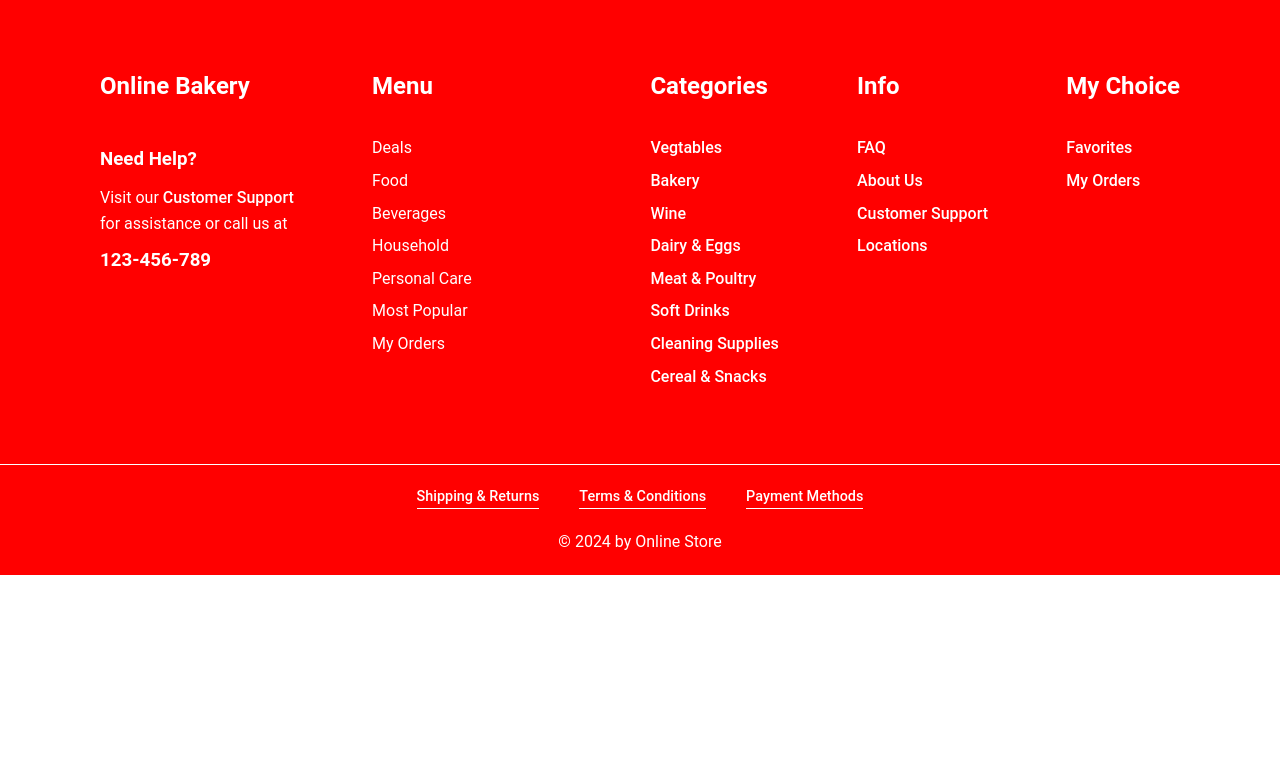
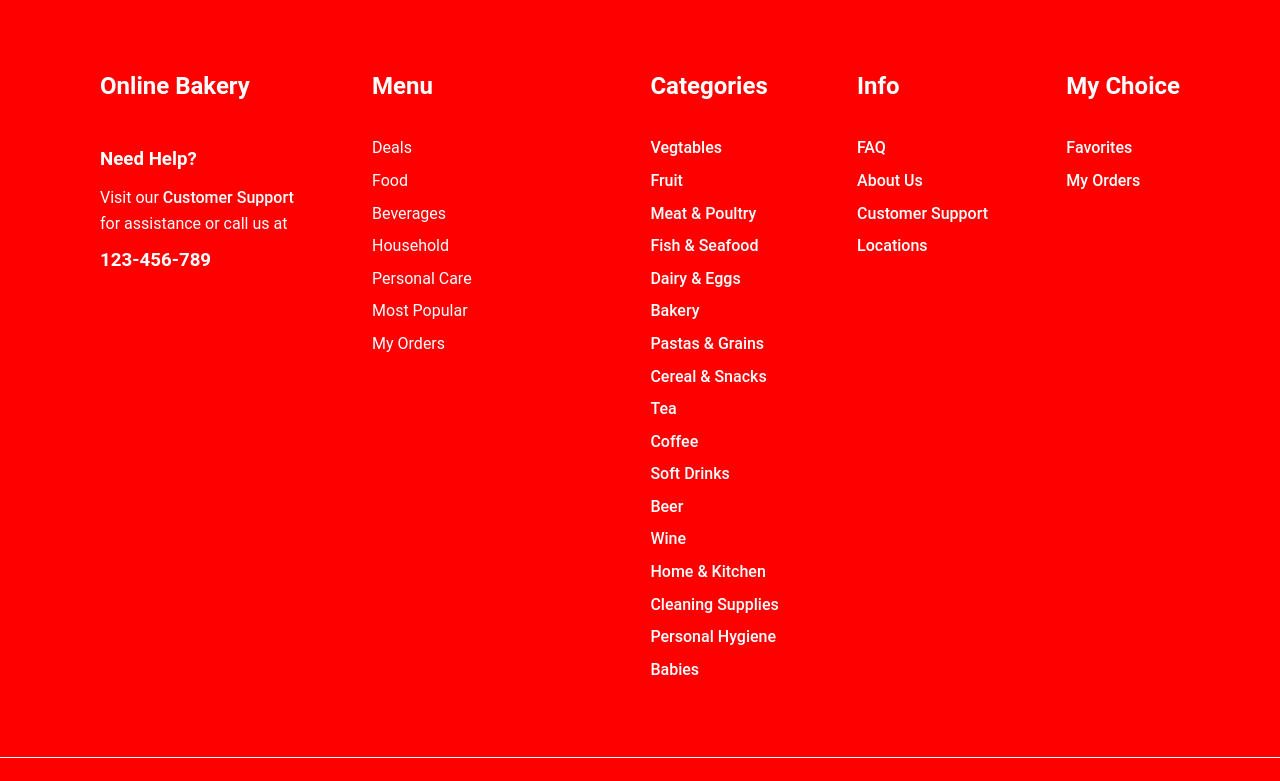
Before and after one commit to nemetht91/Online-Store, a React (Vite) app in the folder client/: page / in a window 1280 px wide. Shown: the part 3406-4187 px from the top of the page. Before the commit the page ends 3981 px from the top, so only its background shows below. Built offline with nearby package versions, Linux system fonts and the light colour scheme; no server answers.

Commit message:
add api fetch for categories

```diff
--- a/client/data/categories.js
+++ b/client/data/categories.js
@@ -1,13 +1,36 @@
 const categories = [
-    {name: "Vegtables", img:"../src/assets/img/vegtables.png", url:""},
-    {name: "Bakery", img:"../src/assets/img/bakery.png", url:""},
-    {name: "Wine", img:"../src/assets/img/wine.png", url:""},
-    {name: "Dairy & Eggs", img:"../src/assets/img/dairy.png", url:""},
-    {name: "Meat & Poultry", img:"../src/assets/img/meat.png", url:""},
-    {name: "Soft Drinks", img:"../src/assets/img/softdrink.png", url:""},
-    {name: "Cleaning Supplies", img:"../src/assets/img/cleaning.png", url:""},
-    {name: "Cereal & Snacks", img:"../src/assets/img/cereal.png", url:""},
+    {id: 1, name: "Vegtables", img:"../src/assets/img/vegtables.png", url:""},
+    {id: 2, name: "Fruit", img:"", url:""},
+    {id: 3, name: "Meat & Poultry", img:"../src/assets/img/meat.png", url:""},
+    {id: 4, name: "Fish & Seafood", img:"", url:""},
+    {id: 5, name: "Dairy & Eggs", img:"../src/assets/img/dairy.png", url:""},
+    {id: 6, name: "Bakery", img:"../src/assets/img/bakery.png", url:""},
+    {id: 7, name: "Pastas & Grains", img:"", url:""},
+    {id: 8, name: "Cereal & Snacks", img:"../src/assets/img/cereal.png", url:""},
+    {id: 9, name: "Tea", img:"", url:""},
+    {id: 10, name: "Coffee", img:"", url:""},
+    {id: 11, name: "Soft Drinks", img:"../src/assets/img/softdrink.png", url:""},
+    {id: 12, name: "Beer", img:"", url:""},
+    {id: 13, name: "Wine", img:"../src/assets/img/wine.png", url:""},
+    {id: 14, name: "Home & Kitchen", img:"", url:""},
+    {id: 15, name: "Cleaning Supplies", img:"../src/assets/img/cleaning.png", url:""},
+    {id: 16, name: "Personal Hygiene", img:"", url:""},
+    {id: 17, name: "Babies", img:"", url:""},
 ];
 
+export const popularCategories = [1, 6, 13, 5, 3, 11, 15, 8];
+
+export function getCategoriy(id){
+    return categories.find((category) => {return category.id === id})
+}
+
+export function getPopularCategories(){
+    let popCat = [];
+    popularCategories.map((id) =>{
+        let category = getCategoriy(id);
+        popCat.push(category);
+    });
+    return popCat;
+}
 
 export default categories;
--- a/client/dataFetch.js
+++ b/client/dataFetch.js
@@ -24,6 +24,10 @@ class DataFetcher{
         return await this.fetchData('products');
     }
 
+    async getPopularCategories(){
+        return await this.fetchData('popular-categories');
+    }
+
 }
 
 const dataFetcher = new DataFetcher();
--- a/client/src/components/body/HomeContent.jsx
+++ b/client/src/components/body/HomeContent.jsx
@@ -4,13 +4,14 @@ import Options from "./options/Options";
 import Slider from "./slider";
 import RedButton from "./Button";
 import promos from "../../../data/promos";
-import categories from "../../../data/categories";
-import Categories from "./Category/categories";
 import dataFetcher from "../../../dataFetch";
+import Categories from "./Category/categories"
 
 function HomeContent(){
 
     const [products, setProducts] = useState([]);
+    const [categories, setCategories] = useState([]);
+
 
     useEffect(() => {
         const fetchProducts = async () => {
@@ -18,7 +19,15 @@ function HomeContent(){
 
             setProducts(data);
         }
+
+        const fetchCategories = async () => {
+            const data = await dataFetcher.getPopularCategories();
+
+            setCategories(data);
+        }
+
         fetchProducts();
+        fetchCategories();
     }, []);
 
     return <div className="home-content">
```
Also changed, not shown: 1 other file (tests, documents, lock files or other folders).
